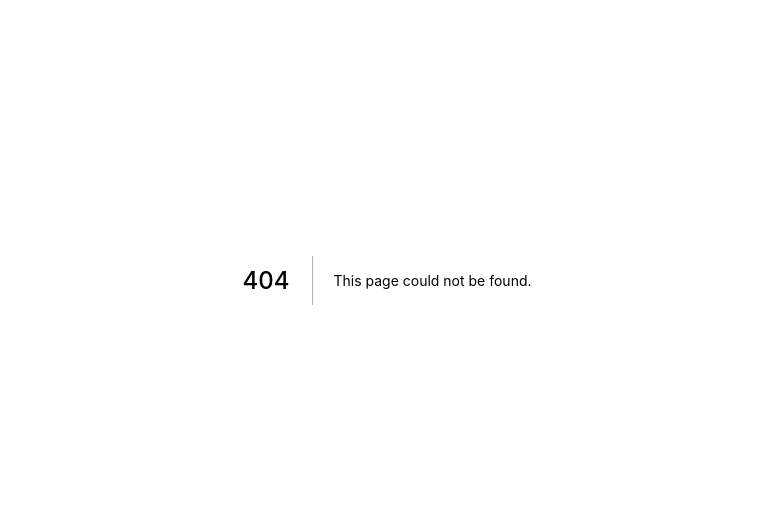
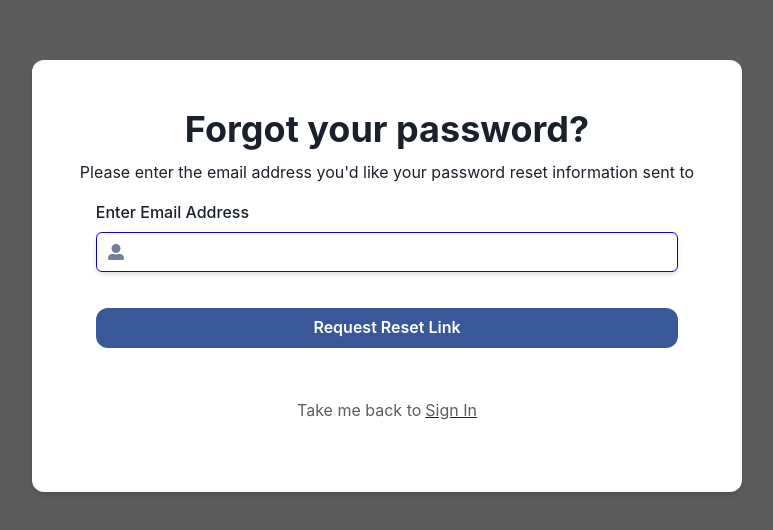
Before and after one commit to ShariqAli-Dev/bug-tracker, a Next.js app: page /forgot-password in a window 1280 px wide. Before the commit this address had no page. Shown: the part 120-650 px from the top of the page, without its empty margins (253-1026 px from the left). Built offline with nearby package versions, Linux system fonts and the light colour scheme.

Commit message:
created forgot-password page. Its reponsive and works with state

```diff
--- /dev/null
+++ b/pages/forgot-password.tsx
@@ -0,0 +1,116 @@
+import { NextPage } from 'next';
+import {
+  Box,
+  Button,
+  chakra,
+  Flex,
+  FormControl,
+  FormHelperText,
+  FormLabel,
+  Heading,
+  Input,
+  InputGroup,
+  InputLeftElement,
+  Stack,
+  Text,
+} from '@chakra-ui/react';
+import Link from 'next/link';
+import React, { useState } from 'react';
+import { FaUserAlt } from 'react-icons/fa';
+
+const CFaUserAlt = chakra(FaUserAlt);
+const iniitalFormValues = { email: '' };
+
+const ForgotPassword: NextPage = () => {
+  const [formValues, setFormValues] = useState(iniitalFormValues);
+
+  const onChange = (e: React.ChangeEvent<HTMLInputElement>) =>
+    setFormValues({ ...formValues, [e.target.name]: e.target.value });
+
+  const onSubmit = (e: React.SyntheticEvent) => {
+    e.preventDefault();
+  };
+
+  return (
+    <Flex
+      flexDirection='column'
+      width='100wh'
+      height='100vh'
+      backgroundColor='blackAlpha.700'
+      justifyContent='center'
+      alignItems='center'
+    >
+      <Stack
+        flexDir='column'
+        mb='2'
+        justifyContent='center'
+        alignItems='center'
+        backgroundColor='white'
+        boxShadow='md'
+        p={{ base: '1rem', sm: '2rem', md: '3rem' }}
+        rounded='xl'
+      >
+        <Heading>Forgot your password?</Heading>
+
+        <Box minW={{ base: '80%', md: '458px' }}>
+          <Text>
+            Please enter the email address you&apos;d like your password reset
+            information sent to
+          </Text>
+          <form onSubmit={onSubmit}>
+            <Stack spacing={4} p='1rem'>
+              <FormControl>
+                <FormLabel>Enter Email Address</FormLabel>
+                <InputGroup>
+                  <InputLeftElement pointerEvents='none'>
+                    <CFaUserAlt color='gray.500' />
+                  </InputLeftElement>
+                  <Input
+                    boxShadow='md'
+                    name='email'
+                    id='email'
+                    type='email'
+                    borderColor='blue'
+                    autoComplete='email'
+                    onChange={onChange}
+                    required
+                  />
+                </InputGroup>
+              </FormControl>
+              <Button
+                borderRadius={0}
+                type='submit'
+                variant='solid'
+                colorScheme='facebook'
+                width='full'
+                marginTop={5}
+                marginBottom={5}
+                rounded='xl'
+              >
+                Request Reset Link
+              </Button>
+              <FormControl>
+                <FormHelperText>
+                  <Flex
+                    justifyContent='center'
+                    alignItems='center'
+                    padding='.5rem'
+                  >
+                    <Text color='blackAlpha.700' marginRight={1} fontSize='md'>
+                      Take me back to
+                    </Text>
+                    <Text color='blackAlpha.700' as='u' fontSize='md'>
+                      <Link href='/'>Sign In</Link>
+                    </Text>
+                  </Flex>
+                </FormHelperText>
+              </FormControl>
+            </Stack>
+          </form>
+        </Box>
+      </Stack>
+    </Flex>
+  );
+};
+
+export default ForgotPassword;
--- a/pages/index.tsx
+++ b/pages/index.tsx
@@ -19,7 +19,7 @@ import React, { useState } from 'react';
 import { FaUserAlt, FaLock, FaBug } from 'react-icons/fa';
 
 const helperTexts = [
-  { text: 'Forgot your', hyperText: 'Password?', url: 'forgot' },
+  { text: 'Forgot your', hyperText: 'Password?', url: 'forgot-password' },
   { text: 'Create an account?', hyperText: 'Sign Up', url: 'signup' },
   { text: 'Sign in as a', hyperText: 'Demo User', url: 'demo' },
 ];
```
